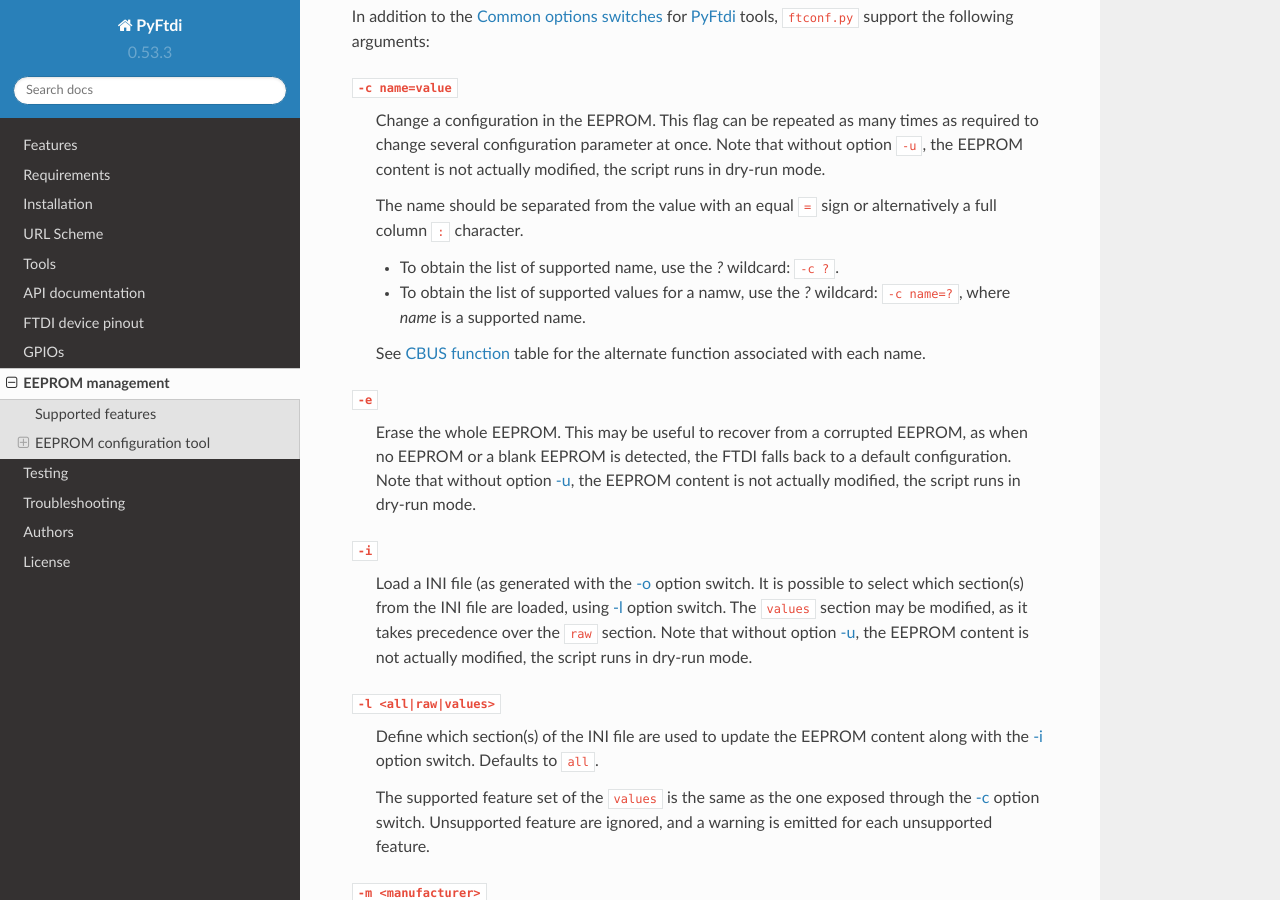
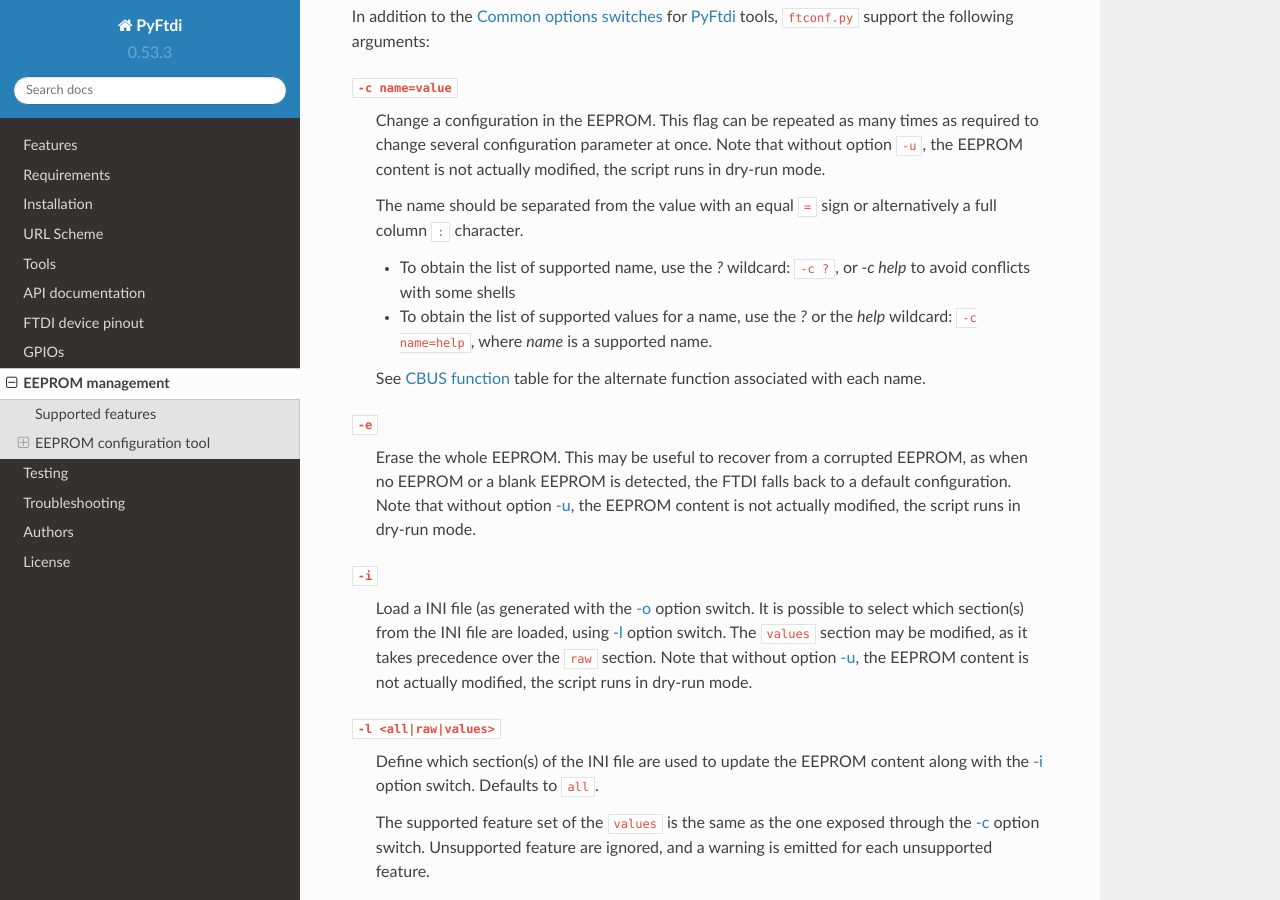
Before and after one commit to eblot/pyftdi, a Sphinx documentation site: the page built from pyftdi/doc/eeprom.rst, in a window 1280 px wide and 900 px high, scrolled down 1954 px. Built offline with Sphinx 7.4.7 and the Read the Docs theme 2.0.0, drawn with Linux system fonts in a browser that asks for light colours.

Commit message:
ftconf: make `help` an alternative joker term to `?`

```diff
--- a/pyftdi/doc/api/uart.rst
+++ b/pyftdi/doc/api/uart.rst
@@ -145,7 +145,8 @@ archive directory, ``PYTHONPATH`` should be defined to the current directory::
 
     PYTHONPATH=$PWD pyftdi/bin/pyterm.py ftdi:///?
 
-The above command lists all the available FTDI device ports.
+The above command lists all the available FTDI device ports. To avoid conflicts
+with some shells such as `zsh`, escape the `?` char as ``ftdi:///\?``.
 
 To start up a serial terminal session, specify the FTDI port to use, for
 example:
--- a/pyftdi/doc/eeprom.rst
+++ b/pyftdi/doc/eeprom.rst
@@ -116,9 +116,11 @@ In addition to the :ref:`common_option_switches` for  PyFtdi_ tools,
   The name should be separated from the value with an equal ``=`` sign or
   alternatively a full column ``:`` character.
 
-  * To obtain the list of supported name, use the `?` wildcard: ``-c ?``.
-  * To obtain the list of supported values for a namw, use the `?` wildcard:
-    ``-c name=?``, where *name* is a supported name.
+  * To obtain the list of supported name, use the `?` wildcard: ``-c ?``, or
+    `-c help` to avoid conflicts with some shells
+  * To obtain the list of supported values for a name, use the `?` or the `help`
+    wildcard:
+    ``-c name=help``, where *name* is a supported name.
 
   See :ref:`cbus_func` table for the alternate function associated with each
   name.
--- a/pyftdi/doc/urlscheme.rst
+++ b/pyftdi/doc/urlscheme.rst
@@ -65,7 +65,8 @@ match. Therefore, if you have a single FTDI device connected to your system,
 
 You can also ask PyFtdi to enumerate all the compatible devices with the
 special ``ftdi:///?`` syntax. This syntax is useful to retrieve the available
-FTDI URLs with serial number and/or bus:address selectors.
+FTDI URLs with serial number and/or bus:address selectors. To avoid conflicts
+with some shells such as `zsh`, escape the `?` char as ``ftdi:///\?``.
 
 There are several APIs available to enumerate/filter available FTDI device.
 See :doc:`api/ftdi`.
```
Also changed, not shown: 1 other file.
